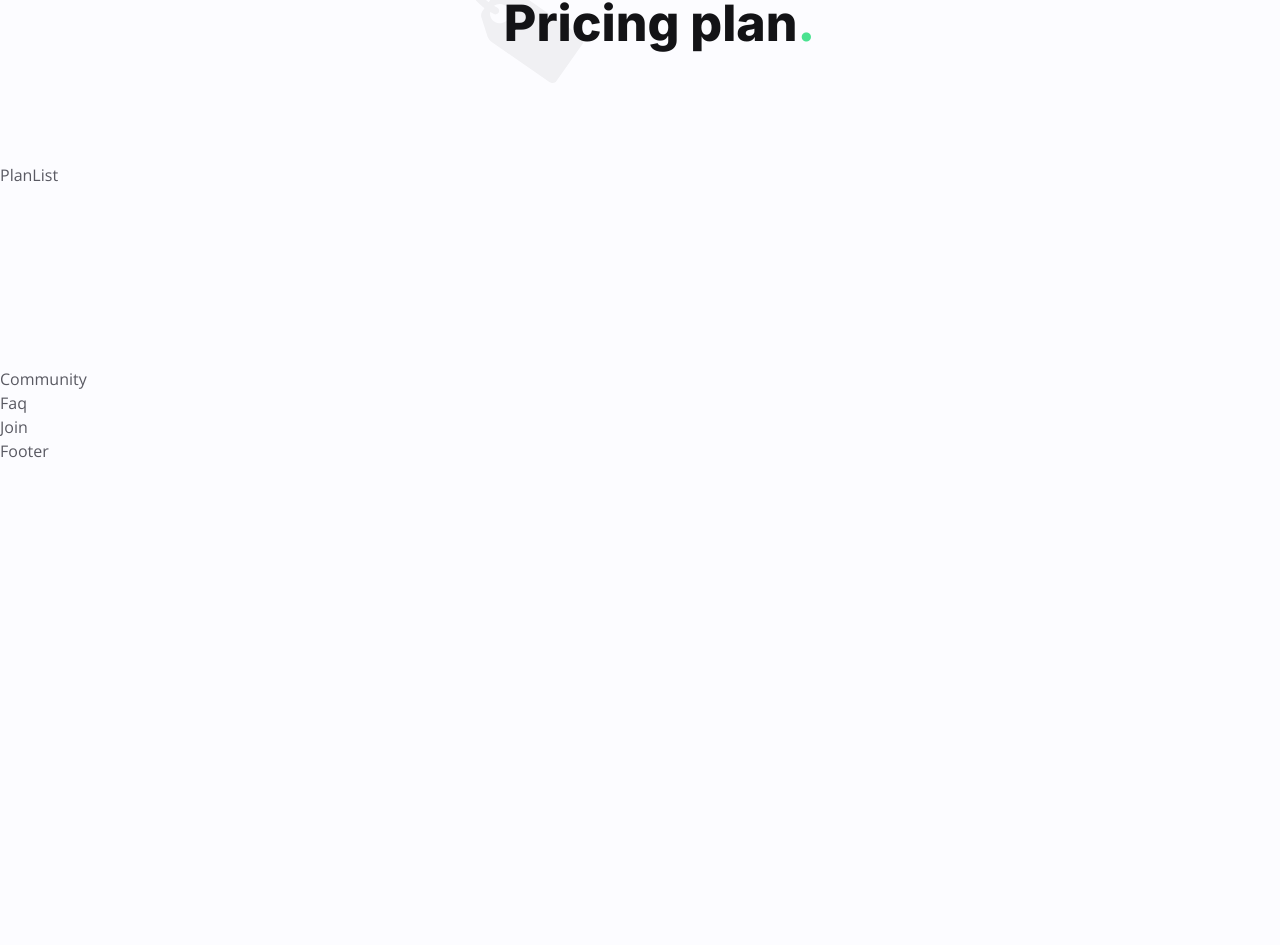
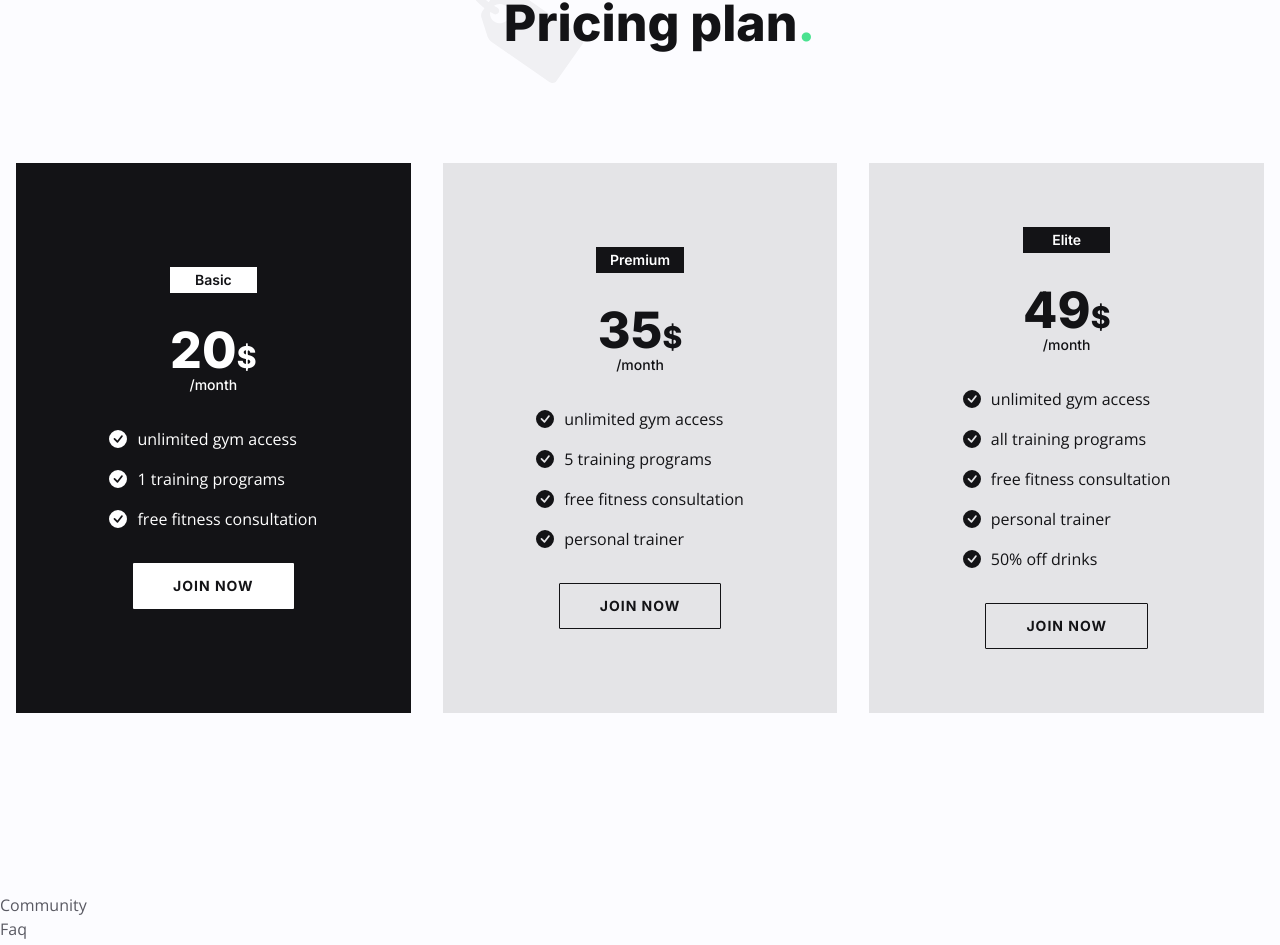
Before and after one commit to haseebzahid1/yoga-landing-starter, a React (Create React App) app: page / in a window 1280 px wide. Shown: the part 2293-3238 px from the top of the page. Built offline with nearby package versions, Linux system fonts and the light colour scheme.

Commit message:
pricing card added

```diff
--- a/src/components/PlanList.js
+++ b/src/components/PlanList.js
@@ -1,7 +1,65 @@
-import React from 'react';
+import React, { useState } from "react";
+import { BsCheckCircleFill } from "react-icons/bs";
 
-const PlanList = () => {
-  return <div>PlanList</div>;
+const PlanList = ({ plans }) => {
+  // index store
+  const [index, setIndex] = useState(0);
+  return (
+    <div className="flex flex-col lg:flex-row items-center justify-center max-w-[1280px] mx-auto gap-y-4">
+      {plans.map((plan, currentIndex) => {
+        const { name, price, list} = plan;
+        // const { name, price, list, delay } = plan;
+        return (
+          <div  onClick={() => setIndex(currentIndex)} className="w-full md:max-w-[620px] lg:max-w-[450px] rounded-sm px-4 lg:min-h-[550px]"
+          key={currentIndex}
+          // data-aos='fade-up'
+          // data-aos-offset='200'
+          // data-aos-delay={delay}
+          >
+            <div className={`${currentIndex === index ? 'bg-neutral-500 text-white' : 'bg-neutral-500/10 text-neutral-500'} flex justify-center items-center py-[40px] px-[30px] lg:min-h-[550px]`}>
+              <div className="flex flex-row lg:flex-col gap-x-8 gap-y-8 lg:gap-x-0 items-center">
+
+                {/* name & price wrapper */}
+              <div>
+                {/* name */}
+                <div className={`${currentIndex === index ? 'bg-white text-neutral-500' : 'bg-neutral-500 text-white'} h-[26px] font-primary text-sm font-semibold min-w-min mx-auto px-[14px] flex items-center justify-center mb-8`}>
+                  {name}
+                  </div>
+                {/* price */}
+                <div className="text-[40px] lg:text-[50px] font-primary font-extrabold text-center flex flex-col items-center justify-center">
+                  <div className="leading-none">
+                    <span className="tracking-[0.1px]">{price}</span>
+                    <span className="text-[30px] font-extrabold">$</span>
+                  </div>
+                  <span className="text-sm font-medium">/month</span>
+                </div>
+              </div>
+                {/* List & btn wrapper */}
+                <div>
+                  {/* list */}
+                  <ul className="flex flex-col gap-y-4 mb-8">
+                    {list.map((item,idx) => {
+                      return (
+                        <li className="flex items-center gap-x-[10px]" key={idx}>
+                          <BsCheckCircleFill className="text-lg" />
+                          <div>{item.name}</div>
+                        </li>
+                      )
+                    })}
+                  </ul>
+                  {/* btn */}
+                  <button className={`${currentIndex === index ? 'text-neutral-500 bg-white' : 'border border-neutral-500'} btn btn-lg rounded-[1px] lg:mx-auto`}>
+                    Join now
+                  </button>
+                </div>
+
+              </div>
+            </div>
+          </div>
+        );
+      })}
+    </div>
+  );
 };
 
 export default PlanList;
--- a/src/components/Pricing.js
+++ b/src/components/Pricing.js
@@ -9,7 +9,11 @@ const Pricing = () => {
   return (
     <section className='section'>
       {/* section title */}
-      <div className="section-title-group mx-w-[540px] mx-auto px-4 lg:px-0" >
+      <div className="section-title-group mx-w-[540px] mx-auto px-4 lg:px-0"
+        // data-aos='fade-up'
+        // data-aos-offset='200'
+        // data-aos-delay='200'
+      >
       {/* <div className="section-title-group mx-w-[540px] mx-auto px-4 lg:px-0" data-aos='fade-up' data-aos-delay='200'> */}
         <img src={icon} alt="" />
         <h2 className="h2 section-title">
```
